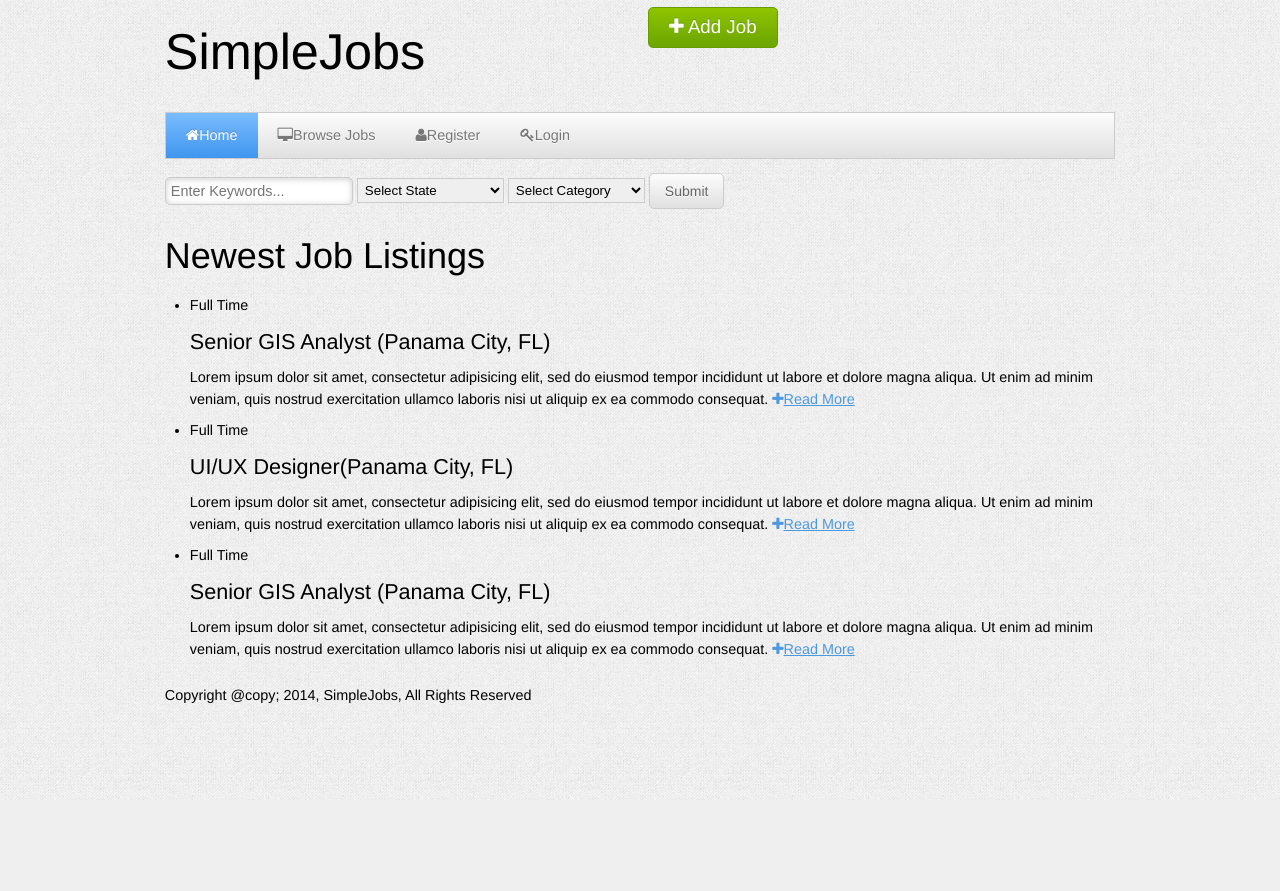
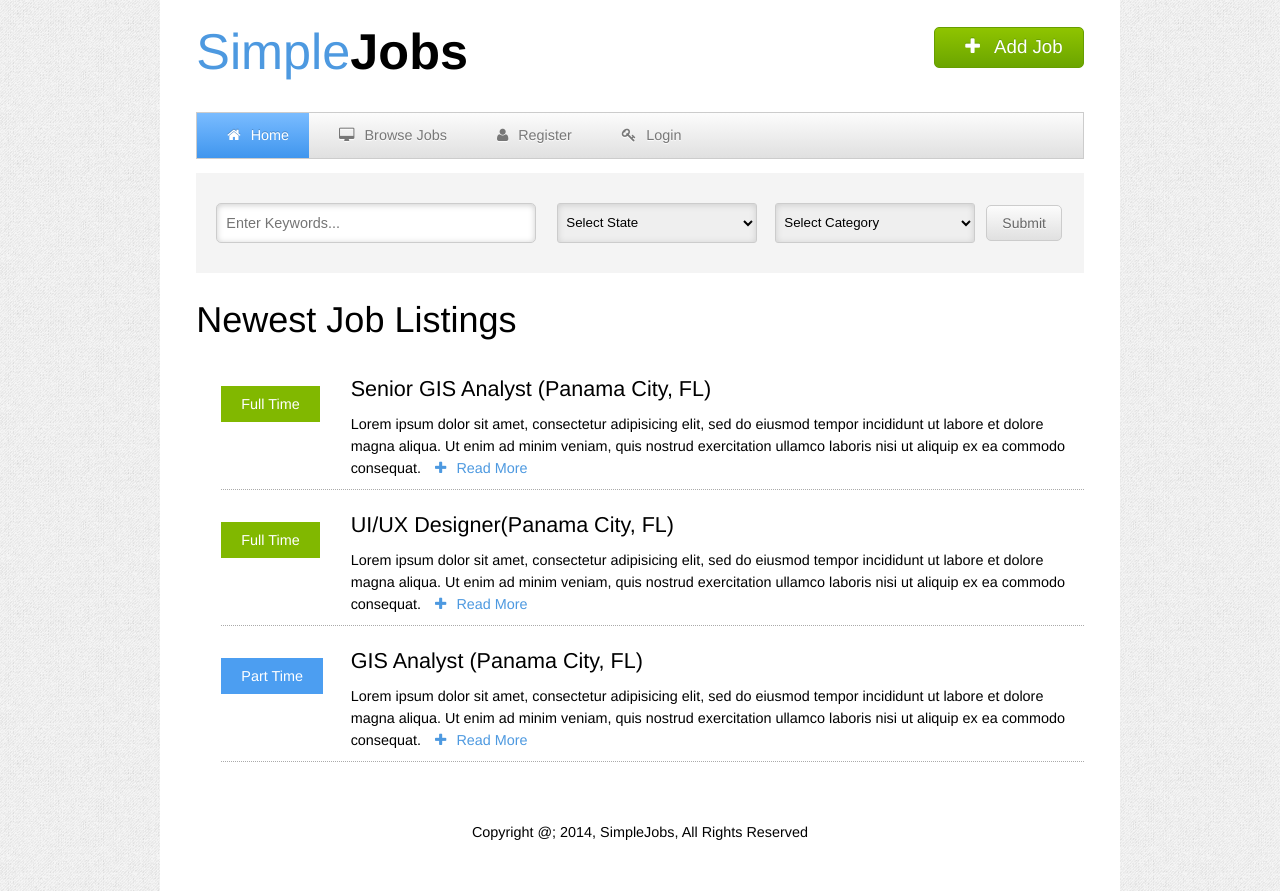
Before and after one commit to zacscodingclub/simple-job, a PHP site: page / in a window 1280 px wide. Before the commit the page ends 800 px from the top, so only its background shows below. Run offline with PHP 8.4, Linux system fonts and the light colour scheme; some libraries are stand-ins or nearby versions.

Commit message:
created style for index.html

```diff
--- a/index.html
+++ b/index.html
@@ -19,10 +19,10 @@
 <div id="container" class="grid">
 	<header>
 		<div class="col_6 column">
-			<h1>Simple<span>Jobs</span></h1>
+			<a href="index.html"><h1>Simple<strong>Jobs</strong></h1></a>
 		</div>
-		<div class="col_6 column">
-			<form>
+		<div class="col_6 column right">
+			<form id="add_job_link">
 				<button class="large green">
 					<i class="fa fa-plus"></i>
 					Add Job
@@ -140,10 +140,10 @@
 			</li>
 			<li>
 				<div class="type">
-					<span class="green">Full Time</span>
+					<span class="blue">Part Time</span>
 				</div>
 				<div class="description">
-					<h5>Senior GIS Analyst (Panama City, FL)</h5>
+					<h5>GIS Analyst (Panama City, FL)</h5>
 					Lorem ipsum dolor sit amet, consectetur adipisicing elit, sed do eiusmod
 					tempor incididunt ut labore et dolore magna aliqua. Ut enim ad minim veniam,
 					quis nostrud exercitation ullamco laboris nisi ut aliquip ex ea commodo
@@ -153,7 +153,7 @@
 		</ul>
 		<div class="clearfix"></div>
 		<footer>
-			<p>Copyright @copy; 2014, SimpleJobs, All Rights Reserved</p>
+			<p>Copyright @; 2014, SimpleJobs, All Rights Reserved</p>
 		</footer>
 	</div>
 </div> <!-- End Grid -->
--- a/style.css
+++ b/style.css
@@ -38,6 +38,10 @@ blockquote{
 font-family: "Arimo", arial, verdana, sans-serif;
 }
 
+a {
+	text-decoration: none;
+}
+
 /*---------------------------------
 	LAYOUT
 -----------------------------------*/
@@ -48,6 +52,13 @@ color:#000;
 background:#efefef url(css/img/gray_jean.png);
 font:normal 0.9em/150% 'Arimo', arial, verdana, sans-serif;
 text-shadow: 0 0 1px transparent; /* google font pixelation fix */
+}
+#container {
+	background: #fff;
+	overflow:hidden;
+	min-height: 300px;
+	max-width: 960px;
+	width:;
 }
 
 #wrap{
@@ -153,3 +164,64 @@ border:5px solid #ddd;
 margin:30px 0;
 display:block;
 }
+
+#add_job_link {
+	margin-top:20px;
+}
+
+#search_area{
+	background: #f4f4f4;
+	overflow: auto;
+	min-height: 100px;
+	padding:30px 0 0 20px;
+}
+
+#keywords {
+	width:320px;
+	height:40px;
+	padding:4px;
+	margin-right:10px;
+}
+#category_select, #state_select {
+	height:40px;
+	width: 200px;
+	padding: 4px;
+	border:1px solid #ccc;
+	border-radius:3px;
+	box-shadow: inset 0 1px 6px #ccc;
+	margin:0 7px;
+}
+
+#listings li {
+	overflow:auto;
+	border-bottom:1px #aaa dotted;
+	padding: 10px 0;
+	list-style: none;
+}
+.type {
+	float:left;
+	width:15%;
+	margin-top:30px;
+}
+.type span {
+	padding:10px 20px;
+	color:#fff;
+	background:#81b800;
+}
+.type span.green {
+	background:#81b800;
+}
+.type span.blue {
+	background:#4c9ef1;
+}
+.description {
+	float:right;
+	width:85%;
+}
+footer {
+	padding:30px 0;
+	text-align: center;
+}
+i {
+	margin:0 10px;
+}
```
